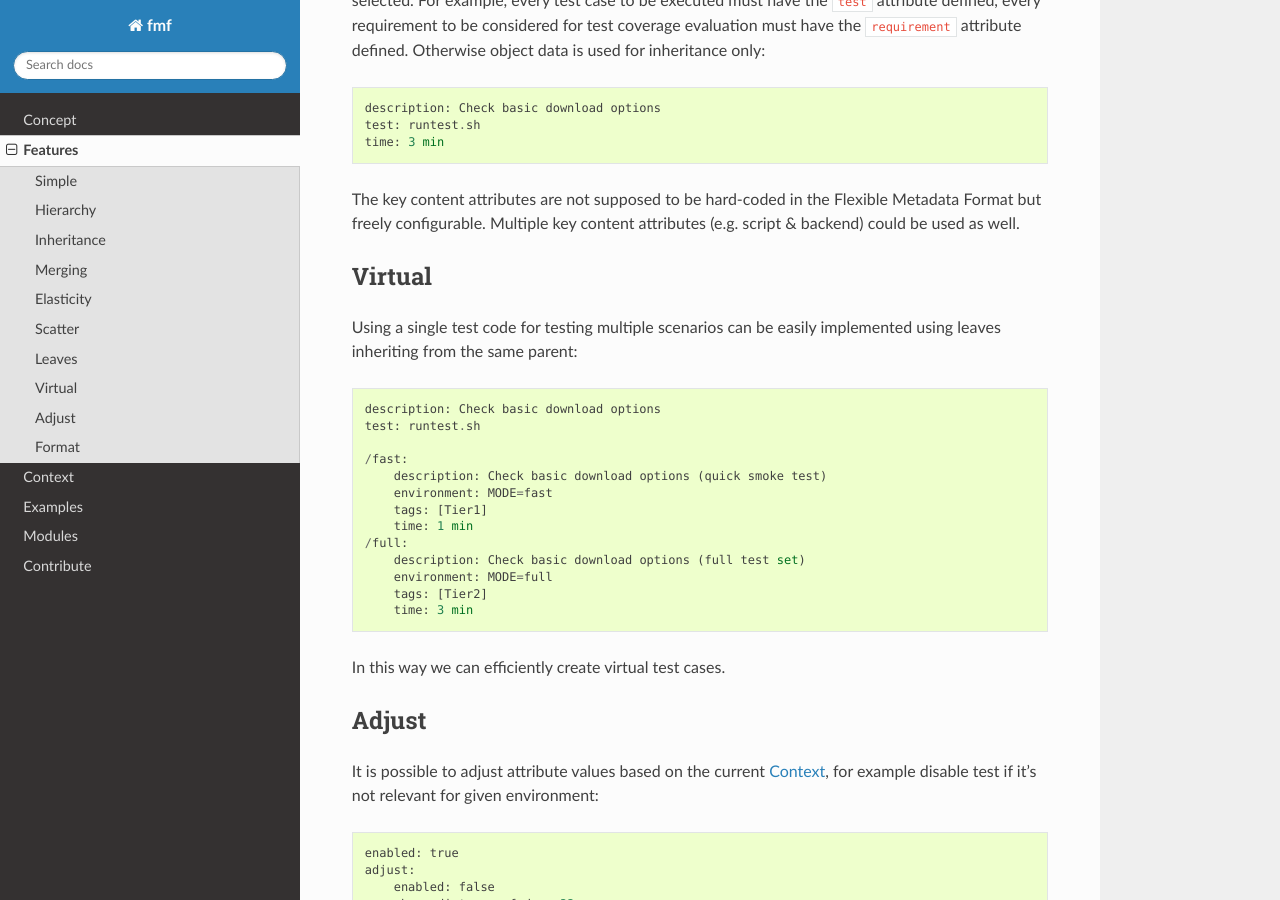
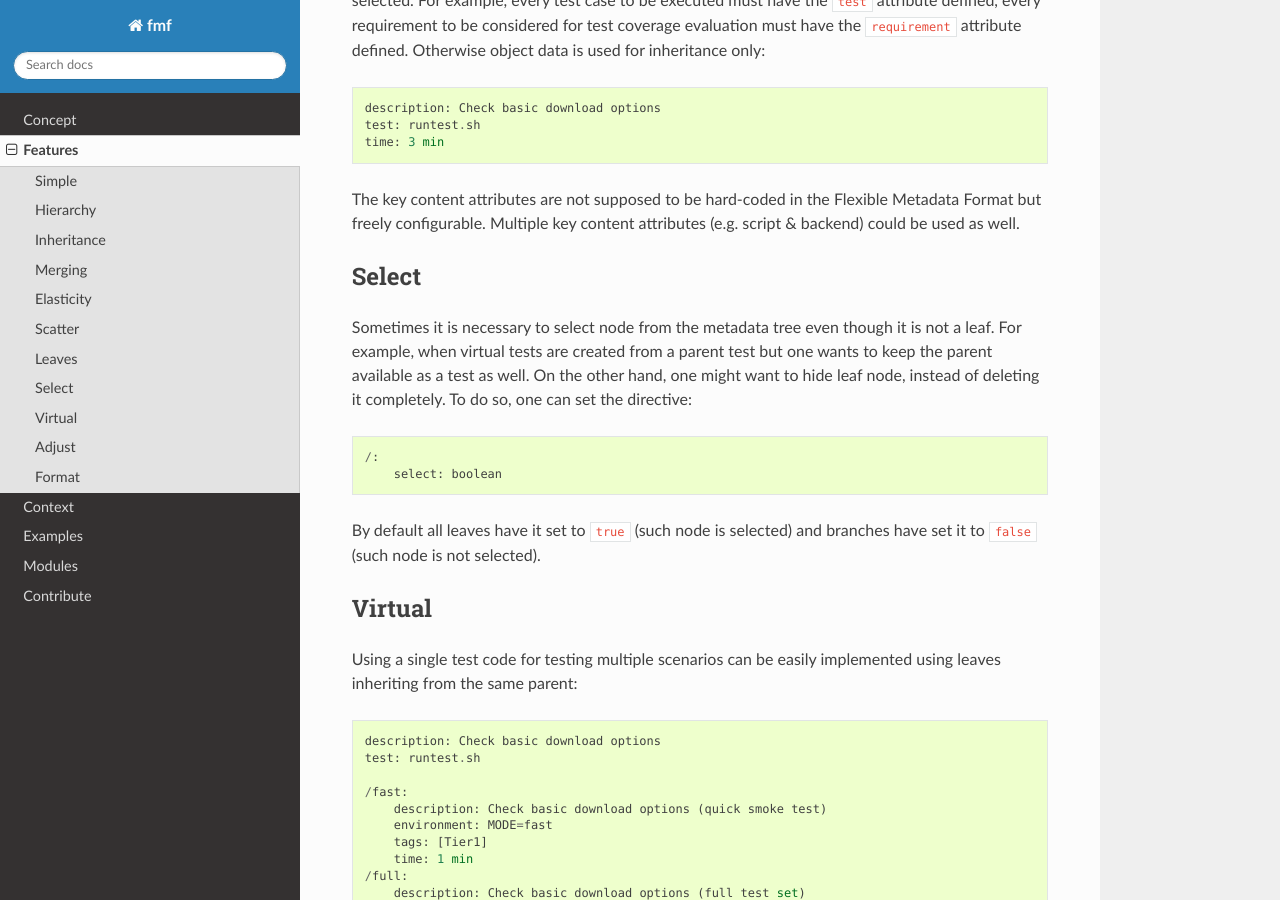
Before and after one commit to teemtee/fmf, a Sphinx documentation site: the page built from docs/features.rst, in a window 1280 px wide and 900 px high, scrolled down 3777 px. Built offline with Sphinx 7.4.7 and the Read the Docs theme 2.0.0, drawn with Linux system fonts in a browser that asks for light colours.

Commit message:
Directive `select` to control node selection
Expected usage with virtual tests while keeping the parent
test as well as hiding leaf nodes from selection

Fix: #221
Fix: #231

```diff
--- a/docs/features.rst
+++ b/docs/features.rst
@@ -194,6 +194,20 @@ The key content attributes are not supposed to be hard-coded in
 the Flexible Metadata Format but freely configurable. Multiple key
 content attributes (e.g. script & backend) could be used as well.
 
+Select
+~~~~~~~~~~~~~~~~~~~~~~~~~~~~~~~~~~~~~~~~~~~~~~~~~~~~~~~~~~~~~~~~~~
+
+Sometimes it is necessary to select node from the metadata tree
+even though it is not a leaf. For example, when virtual tests are
+created from a parent test but one wants to keep the parent available
+as a test as well. On the other hand, one might want to hide leaf node,
+instead of deleting it completely. To do so, one can set the directive::
+
+    /:
+        select: boolean
+
+By default all leaves have it set to ``true`` (such node is selected)
+and branches have set it to ``false`` (such node is not selected).
 
 .. _virtual:
 
```
Also changed, not shown: 7 other files.
